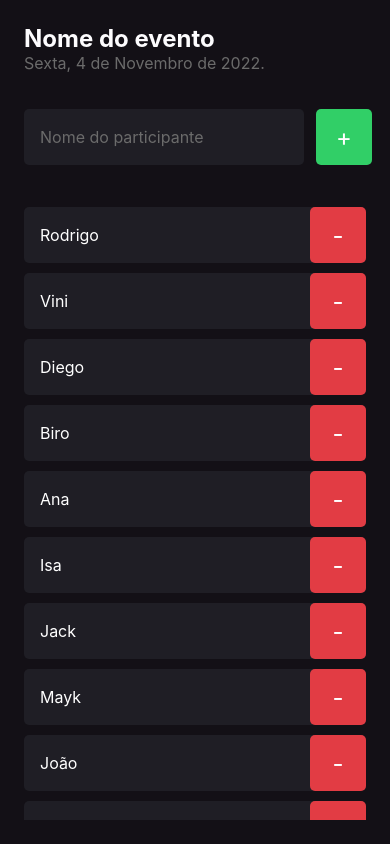
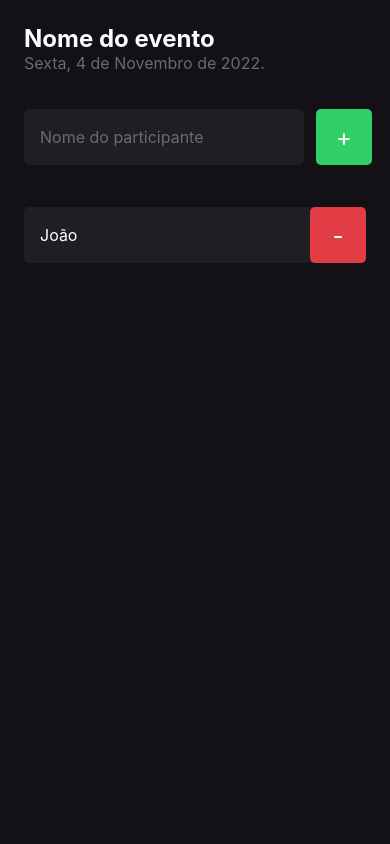
Before and after one commit to thiagoperest/react_native_fundamentos, a React Native app: screen / in a window 390 px wide. Built offline with nearby package versions, Linux system fonts and the light colour scheme.

Commit message:
feat: add participantes com useState

```diff
--- a/src/screens/Home/index.tsx
+++ b/src/screens/Home/index.tsx
@@ -1,3 +1,4 @@
+import { useState } from "react";
 import {
   Alert,
   FlatList,
@@ -10,18 +11,7 @@
 import { styles } from "./styles";
 
 export function Home() {
-  const participants = [
-    "Rodrigo",
-    "Vini",
-    "Diego",
-    "Biro",
-    "Ana",
-    "Isa",
-    "Jack",
-    "Mayk",
-    "João",
-    "Dani",
-  ];
+  const [participants, setParticipants] = useState(["João"]);
 
   function handleParticipantAdd() {
     if (participants.includes("Rodrigo")) {
@@ -29,6 +19,8 @@
         "Participante Existente",
         "Já existe um participante na lista com esse nome!"
       );
+    } else {
+      setParticipants((prevState) => [...prevState, "Ana"]);
     }
   }
 
```
